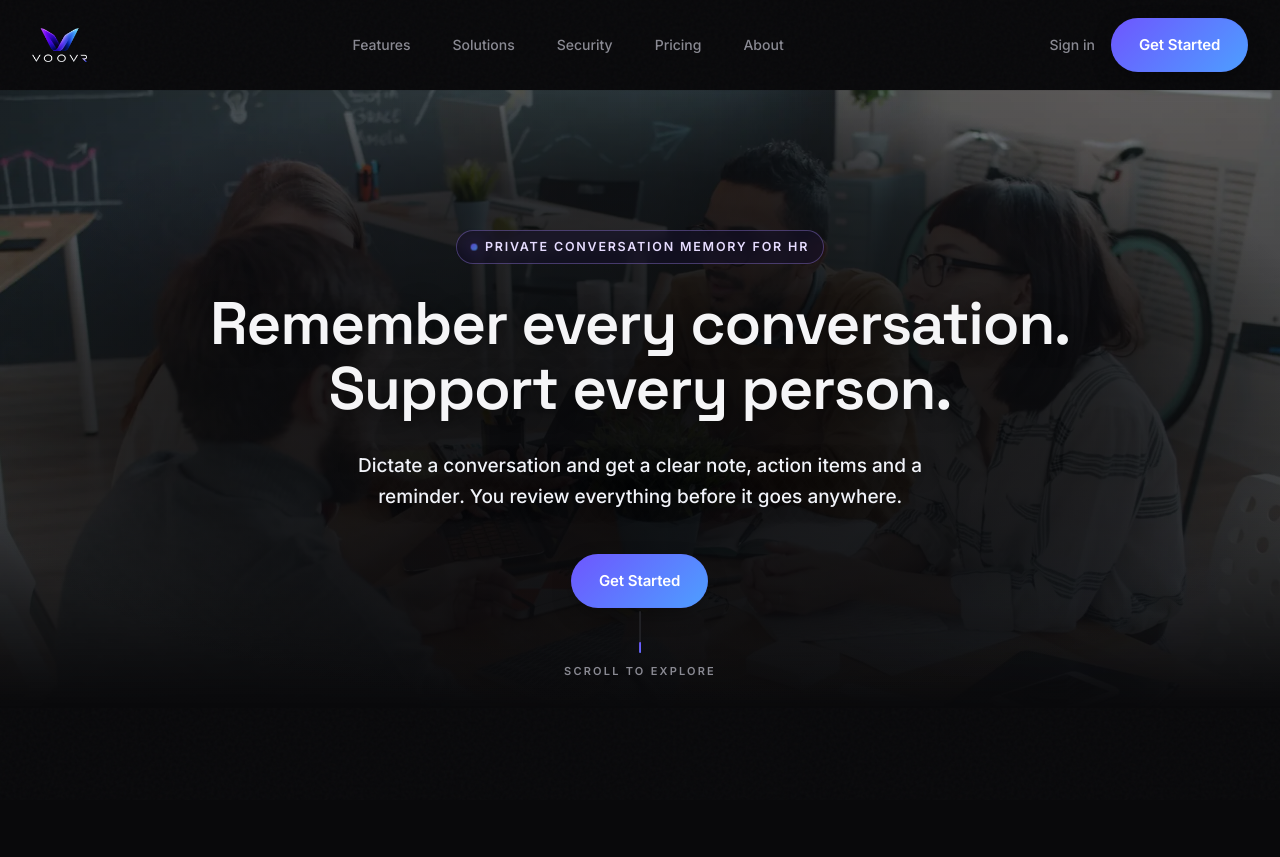
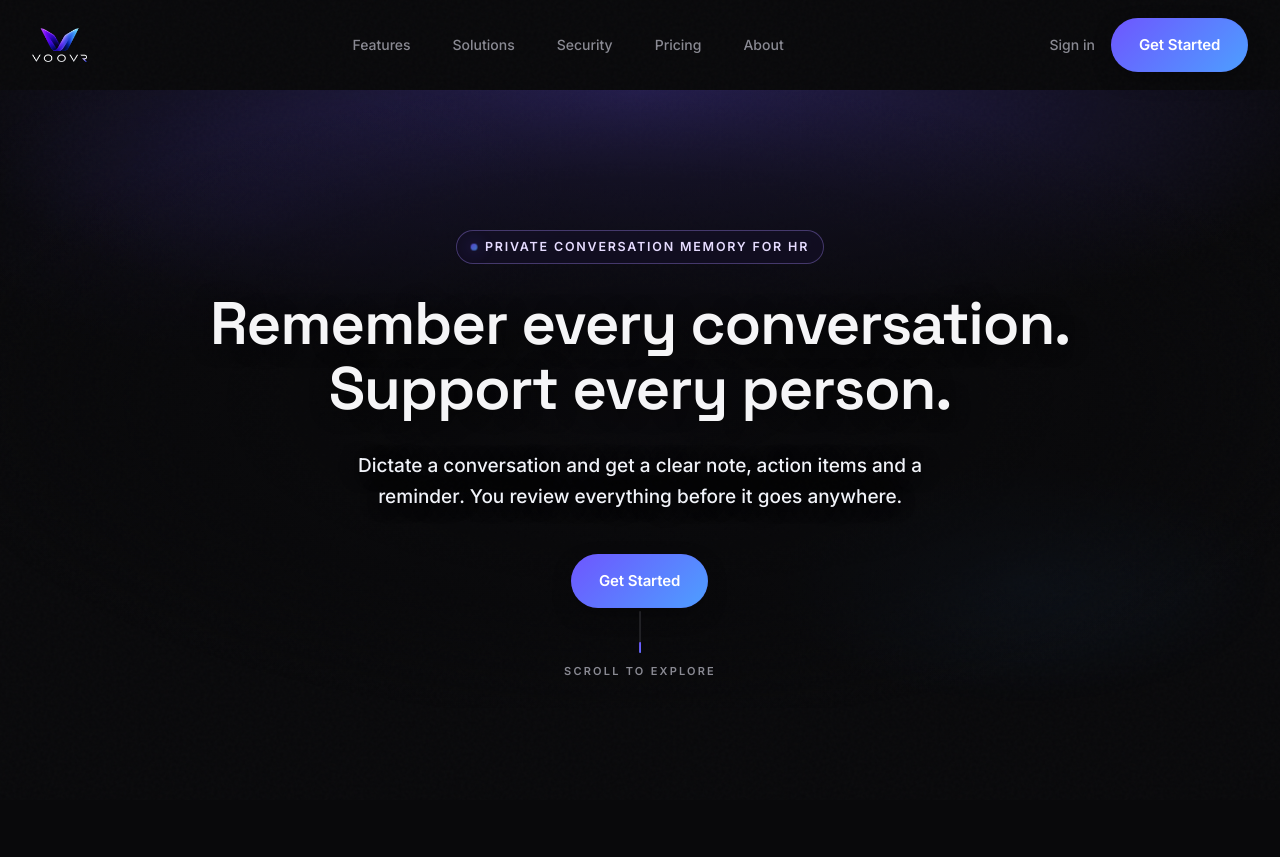
Before and after one commit to ParthBABA/VooHr, a Flask app: page / in a window 1280 px wide. Shown: the top 857 px of the page. Run offline with Flask 3, Linux system fonts and the light colour scheme; some libraries are stand-ins or nearby versions.

Commit message:
changes in landing

```diff
--- a/templates/login.html
+++ b/templates/login.html
@@ -493,23 +493,21 @@
 }
 
 
-/* Hero photo: natural-color human background under a neutral dark overlay.
-   Drop the file at static/img/hero-team-conversation.webp (see README note). */
-.hero-photo{
-  position:absolute; inset:0;
-  z-index:0;
+#canvas3d{
+  position:absolute;
+  top:50%; left:50%;
+  width:140%; height:140%;
+  transform:translate(-46%, -50%);
+  z-index:1;
+  opacity:.7;
   pointer-events:none;
-  background-size:cover;
-  background-position:center 30%;
-  background-image:
-    linear-gradient(180deg, rgba(9,9,11,.52) 0%, rgba(9,9,11,.72) 65%, var(--bg) 100%),
-    url('{{ url_for("static", filename="img/hero-team-conversation.webp") }}');
+  mix-blend-mode:normal;
 }
 
 .hero-scrim{
   position:absolute; inset:0;
   z-index:1;
-  background:radial-gradient(ellipse 70% 65% at 50% 50%, rgba(9,9,11,.84) 0%, rgba(9,9,11,.55) 55%, transparent 80%);
+  background:radial-gradient(ellipse 70% 65% at 50% 50%, rgba(9,9,11,.78) 0%, rgba(9,9,11,.45) 55%, transparent 80%);
   pointer-events:none;
 }
 
@@ -1185,7 +1183,17 @@
 /* ============================================================
    WORKFLOW / TIMELINE
 ============================================================ */
-.workflow{ position:relative; }
+.workflow{ position:relative; overflow:hidden; isolation:isolate; }
+.workflow-photo{
+  position:absolute; inset:0;
+  z-index:-1;
+  pointer-events:none;
+  background-size:cover;
+  background-position:center;
+  background-image:
+    linear-gradient(180deg, var(--bg) 0%, rgba(9,9,11,.72) 20%, rgba(9,9,11,.72) 80%, var(--bg) 100%),
+    url('{{ url_for("static", filename="img/hero-team-conversation.webp") }}');
+}
 .workflow-head{
   text-align:center;
   max-width:700px;
@@ -1203,6 +1211,7 @@
   line-height:1.75;
   max-width:580px;
   margin:0 auto;
+  text-shadow:0 2px 14px rgba(0,0,0,.6);
 }
 
 .timeline{
@@ -1279,12 +1288,14 @@
   font-size:19px;
   margin-bottom:8px;
   letter-spacing:-.01em;
+  text-shadow:0 2px 14px rgba(0,0,0,.6);
 }
 .tl-content p{
   color:var(--muted);
   font-size:15px;
   max-width:480px;
   line-height:1.7;
+  text-shadow:0 2px 14px rgba(0,0,0,.6);
 }
 
 /* ============================================================
@@ -2071,8 +2082,6 @@
 }
 
 /* Keep the brand glow, but faint, so photos keep natural skin tones */
-.hero:has(.hero-photo)::before{ opacity:.35; }
-.hero:has(.hero-photo)::after{ opacity:.18; }
 .cta-box:has(.cta-photo)::before{ opacity:.25; }
 .cta-box:has(.cta-photo)::after{ opacity:.12; }
 .cta-photo{
@@ -2249,6 +2258,7 @@
   .logo-row{ justify-content:center; gap:28px; }
   .hero-cta{ flex-direction:column; width:100%; }
   .hero-cta .btn{ width:100%; justify-content:center; }
+  #canvas3d{ opacity:.45; }
   .bento{ grid-template-columns:1fr; grid-template-rows:auto; }
   .bento-item{ grid-column:span 1 !important; grid-row:span 1 !important; }
   .footer-bottom{ flex-direction:column; gap:16px; text-align:center; }
@@ -2315,6 +2325,8 @@
 #voovr-page-transition .vpt-dot:nth-child(2){animation-delay:.12s}.vpt-dot:nth-child(3){animation-delay:.24s}
 @keyframes vptPulse{0%,100%{transform:scale(.55);opacity:.3}50%{transform:scale(1);opacity:1}}
 </style>
+<link rel="preconnect" href="https://prod.spline.design" crossorigin>
+<link rel="dns-prefetch" href="//prod.spline.design">
 <link rel="preconnect" href="https://unpkg.com" crossorigin>
 </head>
 <body>
@@ -2362,8 +2374,8 @@
 
 <!-- HERO -->
 <section class="hero">
-  <div class="hero-photo" aria-hidden="true"></div>
   <div class="hero-grid-overlay"></div>
+  <canvas id="canvas3d" aria-hidden="true"></canvas>
   <div class="hero-scrim" aria-hidden="true"></div>
   <div class="container">
     <div class="hero-grid">
@@ -2617,6 +2629,7 @@
 
 <!-- WORKFLOW TIMELINE -->
 <section class="section section-tight workflow" id="solutions">
+  <div class="workflow-photo" aria-hidden="true"></div>
   <div class="container">
     <div class="workflow-head">
       <span class="eyebrow" data-reveal>How it works</span>
@@ -3140,6 +3153,10 @@
     var globalMax=new Promise(function(r){setTimeout(r,15000)});
     var ready=(async function(){
       try{ if(document.fonts && document.fonts.ready) await document.fonts.ready; }catch(e){}
+      if(window.__splineReady && window.__splineReady.promise){
+        var fallback=new Promise(function(r){setTimeout(r,10000)});
+        await Promise.race([window.__splineReady.promise,fallback]);
+      }
     })();
     await Promise.race([ready,globalMax]);
     var tl = gsap.timeline({ defaults:{ ease:'power3.out' } });
@@ -3460,6 +3477,33 @@
 })();
 </script>
 
+<script>
+window.__splineReady=(function(){var p={};p.promise=new Promise(function(r,j){p.resolve=r;p.reject=j});return p})();
+</script>
+<script type="module">
+(function(){
+ var canvas=document.getElementById('canvas3d');
+ if(!canvas){window.__splineReady.resolve();return}
+ var isMobile=('ontouchstart'in window||navigator.maxTouchPoints>0||navigator.maxTouchPoints===undefined)&&window.innerWidth<=768;
+ var origDpr=window.devicePixelRatio;
+ if(isMobile){window.devicePixelRatio=Math.min(origDpr,1.25)}
+ function restoreDpr(){try{window.devicePixelRatio=origDpr}catch(e){}}
+ import('https://unpkg.com/@splinetool/runtime@1.12.98/build/runtime.js').then(function(m){
+   var app=new m.Application(canvas);
+   return app.load('https://prod.spline.design/jhs7cyJaMDYvVaFw/scene.splinecode').then(function(){
+     restoreDpr();
+     app.play();
+     window.__splineReady.resolve();
+     if('IntersectionObserver' in window){new IntersectionObserver(function(es){es.forEach(function(e){e.isIntersecting?app.play():app.stop()})},{threshold:0}).observe(canvas)}
+     document.addEventListener('visibilitychange',function(){document.visibilityState==='visible'?app.play():app.stop()});
+   });
+ }).catch(function(e){
+   restoreDpr();
+   window.__splineReady.resolve();
+   console.warn('[Spline]',e);
+ });
+})();
+</script>
 <script id="voovr-critical-navigation">
 (function(){
  var o=document.getElementById('voovr-page-transition'),seen=new Set(),ht,clearTimer=null;
```
